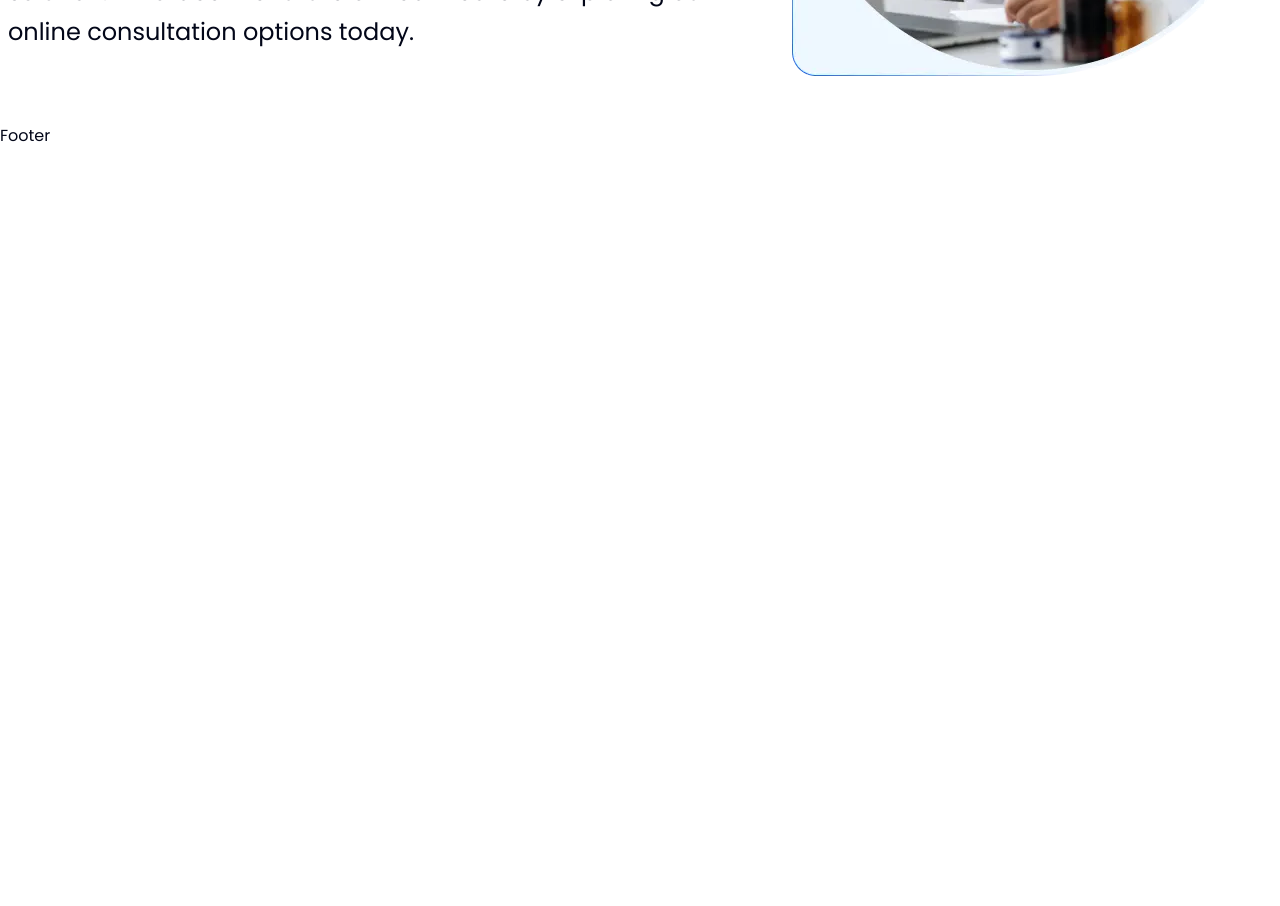
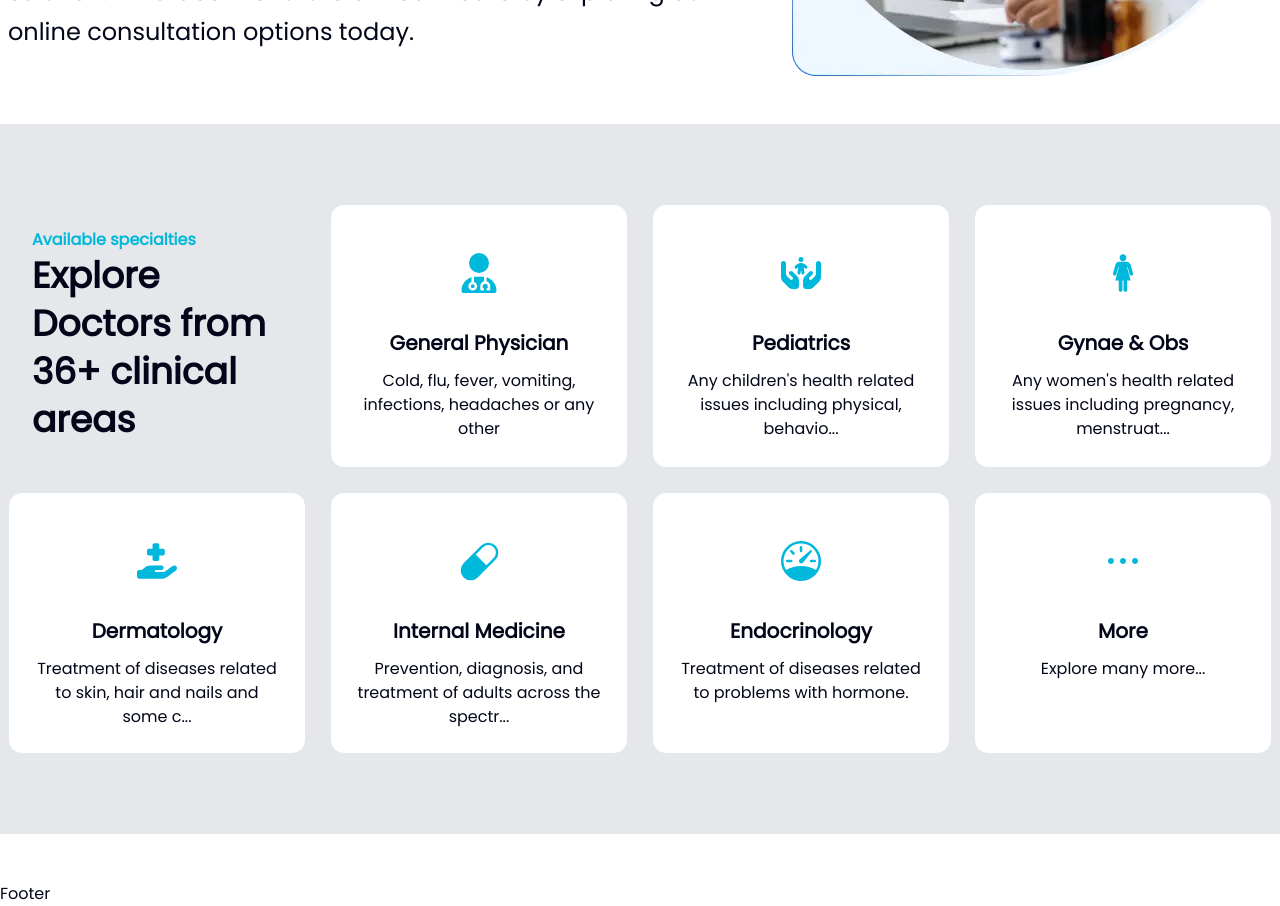
Before and after one commit to MahidunNobi/nova-healthcare-client, a Next.js app: page / in a window 1280 px wide. Shown: the part 2420-3326 px from the top of the page. Before the commit the page ends 2568 px from the top, so only its background shows below. Built offline with nearby package versions, Linux system fonts and the light colour scheme.

Commit message:
Add-sec: Available Specialities

```diff
--- a/src/app/(public-layout)/page.tsx
+++ b/src/app/(public-layout)/page.tsx
@@ -1,3 +1,4 @@
+import AvailableSpecialists from "@/components/Home/AvailableSpecialists";
 import HeroSlider from "@/components/Home/HeroSlider";
 import OnlineHealthcare from "@/components/Home/OnlineHealthcare";
 import Searchbar from "@/components/Home/Searchbar";
@@ -15,6 +16,7 @@ const HomePage = () => {
       <Stats />
       <WhyNova />
       <OnlineHealthcare />
+      <AvailableSpecialists />
     </div>
   );
 };
--- /dev/null
+++ b/src/components/Home/AvailableSpecialists.tsx
@@ -0,0 +1,99 @@
+import { ReactNode } from "react";
+import { BsCapsule, BsSpeedometer } from "react-icons/bs";
+import {
+  FaHandHoldingMedical,
+  FaHandsHoldingChild,
+  FaUserDoctor,
+} from "react-icons/fa6";
+import { IoIosMore, IoIosWoman } from "react-icons/io";
+import HeadingTwo from "../Common/HeadingTwo";
+import Subtitle from "../Common/Subtitle";
+import Container from "../Container/Container";
+
+const specialties = [
+  {
+    id: 1,
+    icon: <FaUserDoctor size={40} color="#00b8db" />,
+    label: "General Physician",
+    des: "Cold, flu, fever, vomiting, infections, headaches or any other ",
+  },
+  {
+    id: 2,
+    icon: <FaHandsHoldingChild size={40} color="#00b8db" />,
+    label: "Pediatrics",
+    des: "Any children's health related issues including physical, behavio...",
+  },
+  {
+    id: 3,
+    icon: <IoIosWoman size={40} color="#00b8db" />,
+    label: "Gynae & Obs",
+    des: "Any women's health related issues including pregnancy, menstruat...",
+  },
+  {
+    id: 4,
+    icon: <FaHandHoldingMedical size={40} color="#00b8db" />,
+    label: "Dermatology",
+    des: "Treatment of diseases related to skin, hair and nails and some c...",
+  },
+  {
+    id: 5,
+    icon: <BsCapsule size={40} color="#00b8db" />,
+    label: "Internal Medicine",
+    des: "Prevention, diagnosis, and treatment of adults across the spectr...",
+  },
+  {
+    id: 6,
+    icon: <BsSpeedometer size={40} color="#00b8db" />,
+    label: "Endocrinology",
+    des: "Treatment of diseases related to problems with hormone.",
+  },
+  {
+    id: 7,
+    icon: <IoIosMore size={40} color="#00b8db" />,
+    label: "More",
+    des: "Explore many more...",
+  },
+];
+
+const AvailableSpecialists = () => {
+  return (
+    <div className="bg-gray-200 py-8 my-12">
+      <Container>
+        <div className="grid grid-cols-1 md:grid-cols-2 lg:grid-cols-4 gap-6">
+          <div className="p-6">
+            <Subtitle>Available specialties</Subtitle>
+            <HeadingTwo> Explore Doctors from 36+ clinical areas </HeadingTwo>
+          </div>
+          {specialties.map((speciality) => (
+            <Speciality
+              key={speciality.id}
+              icons={speciality.icon}
+              label={speciality.label}
+              des={speciality.des}
+            />
+          ))}
+        </div>
+      </Container>
+    </div>
+  );
+};
+
+export default AvailableSpecialists;
+
+const Speciality = ({
+  icons,
+  label,
+  des,
+}: {
+  icons: ReactNode;
+  label: string;
+  des: string;
+}) => {
+  return (
+    <div className="flex flex-col items-center space-y-3 *:text-center border hover:border-cyan-400 p-6 rounded-xl bg-white cursor-pointer">
+      <div className="p-6">{icons}</div>
+      <h4 className="text-xl font-bold"> {label}</h4>
+      <span>{des}</span>
+    </div>
+  );
+};
--- a/src/components/Home/WhyNova.tsx
+++ b/src/components/Home/WhyNova.tsx
@@ -1,6 +1,7 @@
 import React from "react";
 import Container from "../Container/Container";
 import Image from "next/image";
+import Subtitle from "../Common/Subtitle";
 
 const WhyNova = () => {
   return (
@@ -18,9 +19,7 @@ const WhyNova = () => {
         </div>
         {/* ----Image---- */}
         <div className="flex flex-col gap-6">
-          <span className="text-cyan-500 font-semibold">
-            Why Nova health care?
-          </span>
+          <Subtitle>Why Nova health care?</Subtitle>
           <h1 className="text-4xl md:text-5xl font-extrabold leading-12 md:leading-16">
             Bangladesh&apos;s leading healthcare app for online doctor
             consultation
```
